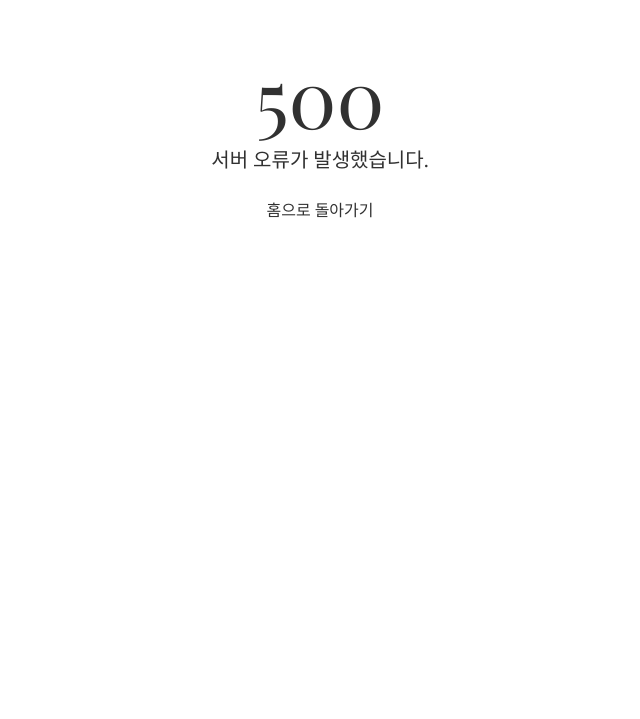
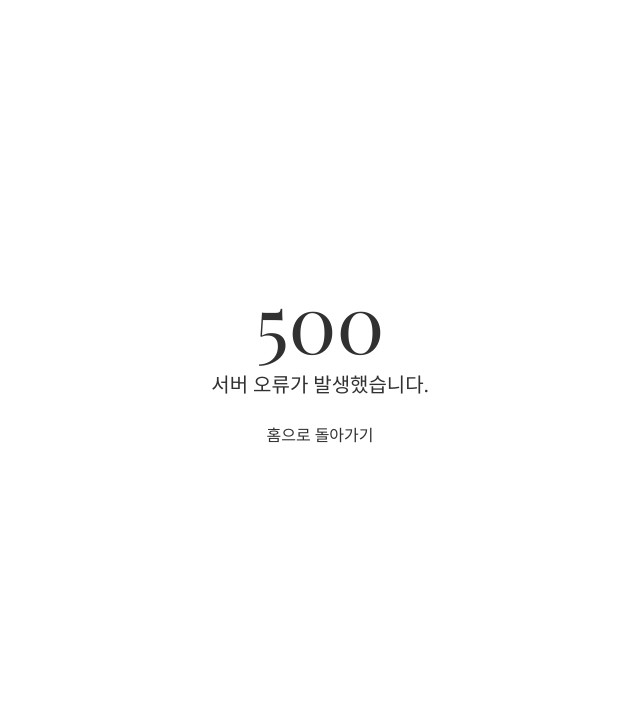
Before and after one commit to peripheral7/blog.github.io, a Django app: template blog/templates/blog/500.html in a window 1280 px wide. Shown: the top 719 px of the page, without its empty margins (320-960 px from the left). Run offline with Django 4.2, Linux system fonts and the light colour scheme; the template is opened without the code that fills it, so the values that code supplies are empty; some libraries are stand-ins or nearby versions.

Commit message:
500 page 11

```diff
--- a/blog/templates/blog/500.html
+++ b/blog/templates/blog/500.html
@@ -17,7 +17,7 @@
     <!-- 500 Page -->
 
     <body>
-        <div class="container mt-5">
+        <div class="container item-center-parent">
             <div class="row justify-content-center">
                 <div class="col-12 text-center">
                     <span class="display-1 d-block">500</span>
--- a/static/blog/css/blog-post.css
+++ b/static/blog/css/blog-post.css
@@ -9,7 +9,7 @@ body{
     display: flex;
     justify-content: center;
     align-items: center;
-    min-height: 100vh;
+    min-height: 90vh;
 }
 
  .base-main {
```
